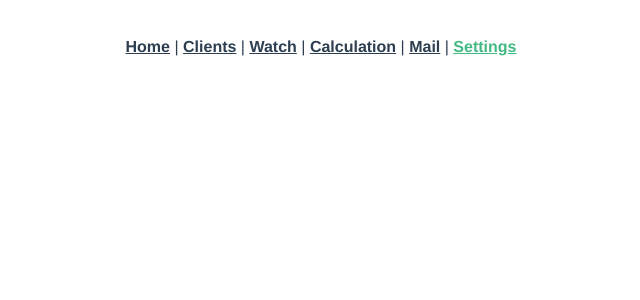
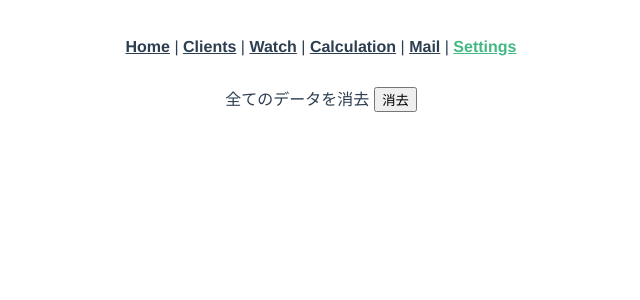
Before and after one commit to aiwaka/tutor_tools, a Vue app: page /settings in a window 1280 px wide. Shown: the top 300 px of the page, without its empty margins (319-959 px from the left). Built offline with nearby package versions, Linux system fonts and the light colour scheme.

Commit message:
add settings page

```diff
--- a/src/views/Settings.vue
+++ b/src/views/Settings.vue
@@ -0,0 +1,32 @@
+<template>
+  <div class="settings">
+      <form>
+          <label for="clear-data">全てのデータを消去</label>
+          <button id="clear-data" v-on:click.prevent="clearAllData">消去</button>
+      </form>
+  </div>
+</template>
+
+<script>
+export default {
+  name: 'settings',
+  data: () => {
+    return {
+    }
+  },
+  computed: {
+  },
+  methods: {
+    clearAllData() {
+      this.$store.dispatch('clearAllData')
+    }
+  }
+}
+</script>
+
+<style scoped>
+label {
+  display: inline-block;
+  margin-right: .5rem;
+}
+</style>
```
